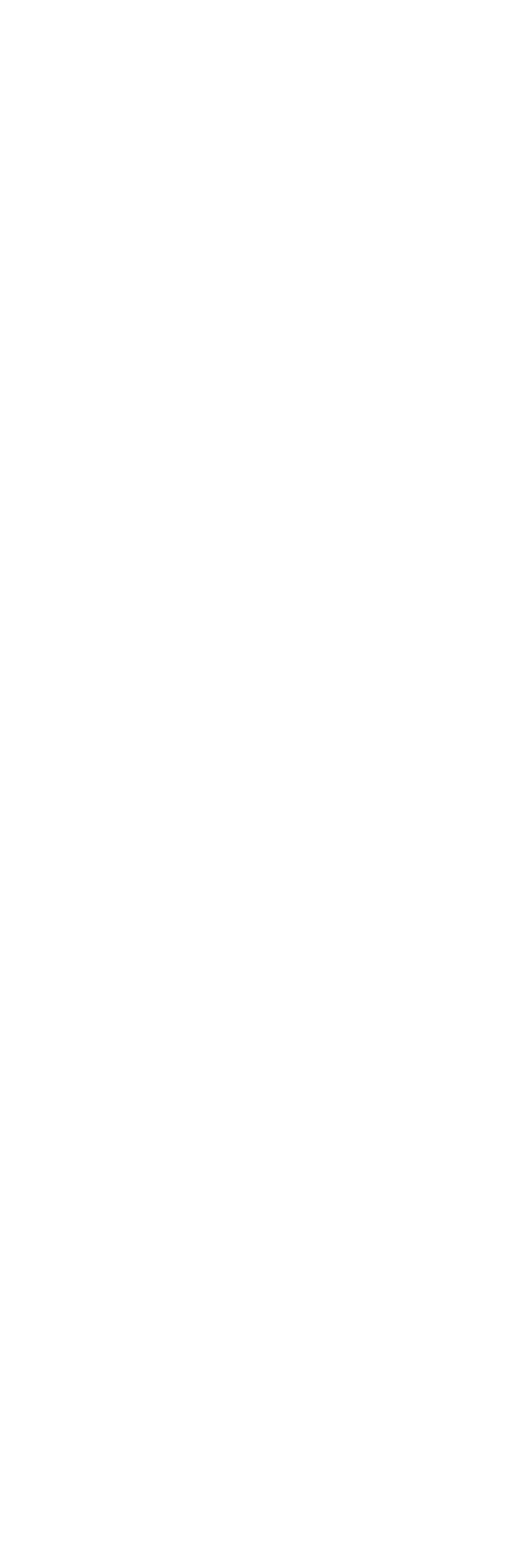
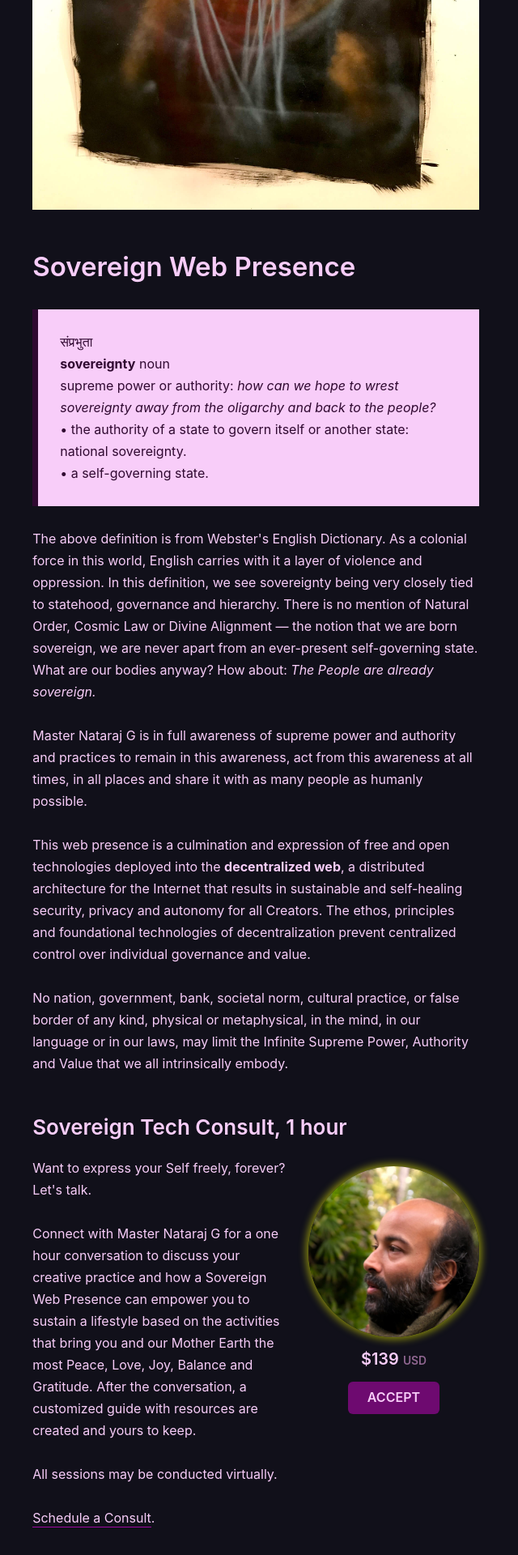
Before and after one commit to natarajgcb/natarajg, a Next.js app: page /sovereignwebpresence in a window 1280 px wide. Before the commit this address had no page. Shown: the part 862-2782 px from the top of the page at 81% size, without its empty margins (324-964 px from the left). Before the commit the page ends 800 px from the top, so only its background shows below. Built offline with nearby package versions, Linux system fonts and the light colour scheme.

Commit message:
Completed Sovereign Web Presence page

```diff
--- /dev/null
+++ b/pages/sovereignwebpresence.js
@@ -0,0 +1,139 @@
+import Link from 'next/link'
+import {
+  Flex, Box, Text, Center, Image, Link as ChakraLink
+} from '@chakra-ui/react'
+import { MNGButton } from '../components/MNGButton'
+import { MNGPage, MNGNote } from '../components/MNGLayout'
+import {
+  MNGH1,
+  MNGH2,
+  MNGBody,
+  MNGCalloutP,
+  MNGHindiHeading,
+  MNGHindiTitle,
+  MNGHummingbirdSpacer
+} from '../components/MNGType'
+import {
+  MNGWordsOfLove,
+  MNGWordsOfLoveText,
+  MNGWordsOfLoveFace
+} from '../components/MNGWordsOfLove'
+
+export default function Love() {
+  const mngprops = {
+    meta: {
+      title: "Sovereign Web Presence * Master Nataraj G",
+      description: "Our Sovereign Web Presence is free from the influence of colonial forces, governments, nations and banks that aim to harvest our energy, corrupt our minds, control our feelings of self-worth and in any way limit the Infinite Supreme Power, Authority and Value that we all intrinsically embody."
+    },
+    og: {
+      title: "Sovereign Web Presence * Master Nataraj G",
+      description: "Our Sovereign Web Presence is free from the influence of colonial forces, governments, nations and banks that aim to harvest our energy, corrupt our minds, control our feelings of self-worth and in any way limit the Infinite Supreme Power, Authority and Value that we all intrinsically embody.",
+      image: "/img/art/1MasterNatarajGTakingOff.jpg"
+    }
+  };
+
+  return (
+    <MNGPage meta={mngprops.meta} og={mngprops.og}>
+      <Image mt="mngr.17" mb="mngr.44" width="100%"
+        src="/img/art/1MasterNatarajGTakingOff.jpg"
+        alt="Master Nataraj G TAKING OFF Artwork"
+        title="Master Nataraj G TAKING OFF Artwork" />
+
+      <MNGH1>Sovereign Web Presence</MNGH1>
+
+      <MNGNote>
+        संप्रभुता<br/>
+        <strong>sovereignty</strong> noun<br/>
+        supreme power or authority: <em>how can we hope to wrest sovereignty away from the oligarchy and back to the people?</em><br/>
+        • the authority of a state to govern itself or another state: national sovereignty.<br/>
+        • a self-governing state.
+      </MNGNote>
+
+      <MNGBody>
+        The above definition is from Webster's English Dictionary. As a colonial force in this world, English carries with it a layer of violence and oppression. In this definition, we see sovereignty being very closely tied to statehood, governance and hierarchy. There is no mention of Natural Order, Cosmic Law or Divine Alignment — the notion that we are born sovereign, we are never apart from an ever-present self-governing state. What are our bodies anyway? How about: <em>The People are already sovereign.</em>
+      </MNGBody>
+
+      <MNGBody>
+        Master Nataraj G is in full awareness of supreme power and authority and practices to remain in this awareness, act from this awareness at all times, in all places and share it with as many people as humanly possible.
+      </MNGBody>
+
+      <MNGBody>
+        This web presence is a culmination and expression of free and open technologies deployed into the <strong>decentralized web</strong>, a distributed architecture for the Internet that results in sustainable and self-healing security, privacy and autonomy for all Creators. The ethos, principles and foundational technologies of decentralization prevent centralized control over individual governance and value.
+      </MNGBody>
+
+      <MNGBody>
+        No nation, government, bank, societal norm, cultural practice, or false border of any kind, physical or metaphysical, in the mind, in our language or in our laws, may limit the Infinite Supreme Power, Authority and Value that we all intrinsically embody.
+      </MNGBody>
+
+      <MNGH2>Sovereign Tech Consult, 1 hour</MNGH2>
+      <Flex>
+        <Box width="61.803%" pr={6}>
+          <MNGBody>
+            Want to express your Self freely, forever? Let's talk.
+          </MNGBody>
+          <MNGBody>
+            Connect with Master Nataraj G for a one hour conversation to discuss your creative practice and how a Sovereign Web Presence can empower you to sustain a lifestyle based on the activities that bring you and our Mother Earth the most Peace, Love, Joy, Balance and Gratitude. After the conversation, a customized guide with resources are created and yours to keep.
+          </MNGBody>
+          <MNGBody>
+            All sessions may be conducted virtually.
+          </MNGBody>
+          <MNGBody>
+            <ChakraLink
+              as={Link}
+              href="https://buy.stripe.com/cN2eW8eQWbpD3VS14a"
+            >
+              Schedule a Consult
+            </ChakraLink>.
+          </MNGBody>
+        </Box>
+        <Box align="center" width="38.197%">
+          <ChakraLink as={Link} href="https://buy.stripe.com/cN2eW8eQWbpD3VS14a">
+            <Image src="/img/MasterNatarajGConsult.jpg"
+              my="mngr.11"
+              borderRadius="full"
+              boxShadow="0 0 10px 3px rgba(252,255,0,0.5)"
+              _hover={{
+                boxShadow: "0 0 10px 3px rgba(48,9,49,0.99)",
+                cursor: "pointer"
+              }}
+            />
+          </ChakraLink>
+          <MNGCalloutP>
+            $139&nbsp;
+            <Text as="span" variant="smallcaps">USD</Text>
+          </MNGCalloutP>
+          <MNGButton href="https://buy.stripe.com/cN2eW8eQWbpD3VS14a">ACCEPT</MNGButton>
+        </Box>
+      </Flex>
+
+      <MNGHummingbirdSpacer />
+
+      <MNGWordsOfLove align="left">
+        <MNGWordsOfLoveFace imgsrc="/img/inlove/07davidbyrne.jpg" />
+        <MNGWordsOfLoveText>
+          <MNGBody mb="mngr.7">We always look forward to what<br/>Master Nataraj G is cooking up next.</MNGBody>
+          <MNGBody variant="serifi">In Love, David Byrne</MNGBody>
+        </MNGWordsOfLoveText>
+      </MNGWordsOfLove>
+
+      <MNGWordsOfLove align="right">
+        <MNGWordsOfLoveText>
+          <MNGBody mb="mngr.7">Damn good hooks. Master Nataraj G<br/>got some DAMN. GOOD. HOOKS.</MNGBody>
+          <MNGBody variant="serifi">IN LOVE, YOUR BROTHER, SPIKE LEE</MNGBody>
+        </MNGWordsOfLoveText>
+        <MNGWordsOfLoveFace imgsrc="/img/inlove/08spikelee.jpg" />
+      </MNGWordsOfLove>
+
+      <MNGWordsOfLove align="left">
+        <MNGWordsOfLoveFace imgsrc="/img/inlove/03jack.jpg" />
+        <MNGWordsOfLoveText>
+          <MNGBody mb="mngr.7">Master Nataraj G is capturing<br/>pure beauty with every bite.</MNGBody>
+          <MNGBody variant="serifi">In Love, Jack Nicholson</MNGBody>
+        </MNGWordsOfLoveText>
+      </MNGWordsOfLove>
+
+      <MNGHummingbirdSpacer />
+
+    </MNGPage>
+  )
+}
```
